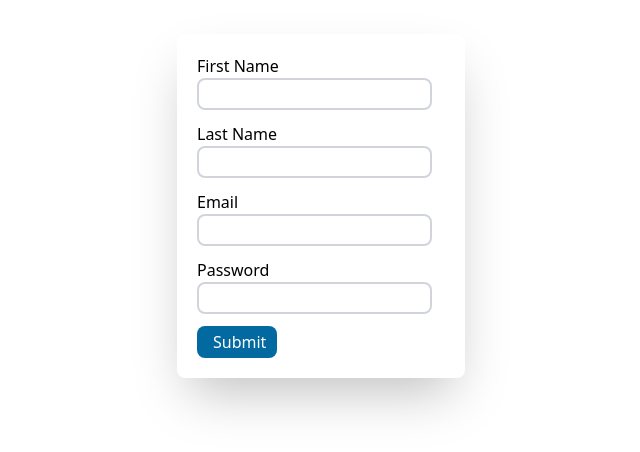
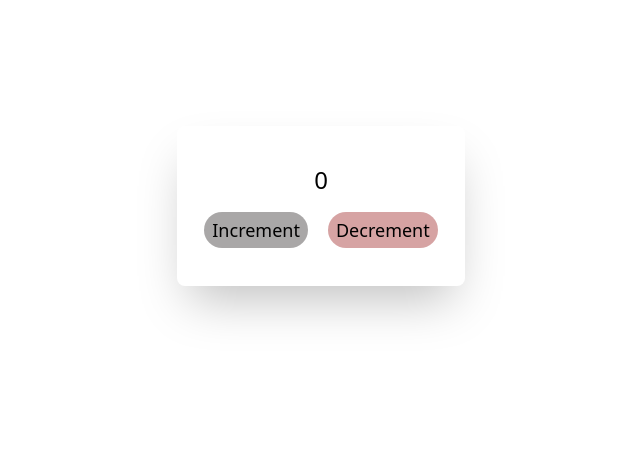
Before and after one commit to neyaznafiz/React_State-Management, a React (Create React App) app: page / in a window 1280 px wide. Shown: the part 194-646 px from the top of the page, without its empty margins (319-959 px from the left). Built offline with nearby package versions, Linux system fonts and the light colour scheme.

Commit message:
counter component created

```diff
--- a/src/App.js
+++ b/src/App.js
@@ -1,5 +1,6 @@
 import React, { createContext, useState } from "react";
 import Parent from "./pages/count/Parent";
+import Counter from "./pages/Counter";
 import ShortForm from "./pages/form/ShortForm";
 
 export const COUNTER_CONTEXT = createContext();
@@ -16,7 +17,8 @@ function App() {
     <COUNTER_CONTEXT.Provider value={value}>
       <div className="flex gap-x-10 justify-center items-center h-screen w-screen">
         {/* <Parent /> */}
-        <ShortForm/>
+        {/* <ShortForm /> */}
+        <Counter/>
       </div>
     </COUNTER_CONTEXT.Provider>
   );
--- /dev/null
+++ b/src/pages/Counter.js
@@ -0,0 +1,23 @@
+import React from "react";
+
+function Counter() {
+  return (
+    <div className="">
+      <div className="flex flex-col gap-y-4 justify-center items-center h-40 w-72 rounded-lg text-2xl shadow-2xl">
+        <h1>0</h1>
+
+        <div className="space-x-5">
+          <button className="text-lg bg-primary/40 px-2 py-1 rounded-full">
+            Increment
+          </button>
+
+          <button className="text-lg bg-red-800/40 px-2 py-1 rounded-full">
+            Decrement
+          </button>
+        </div>
+      </div>
+    </div>
+  );
+}
+
+export default Counter;
```
